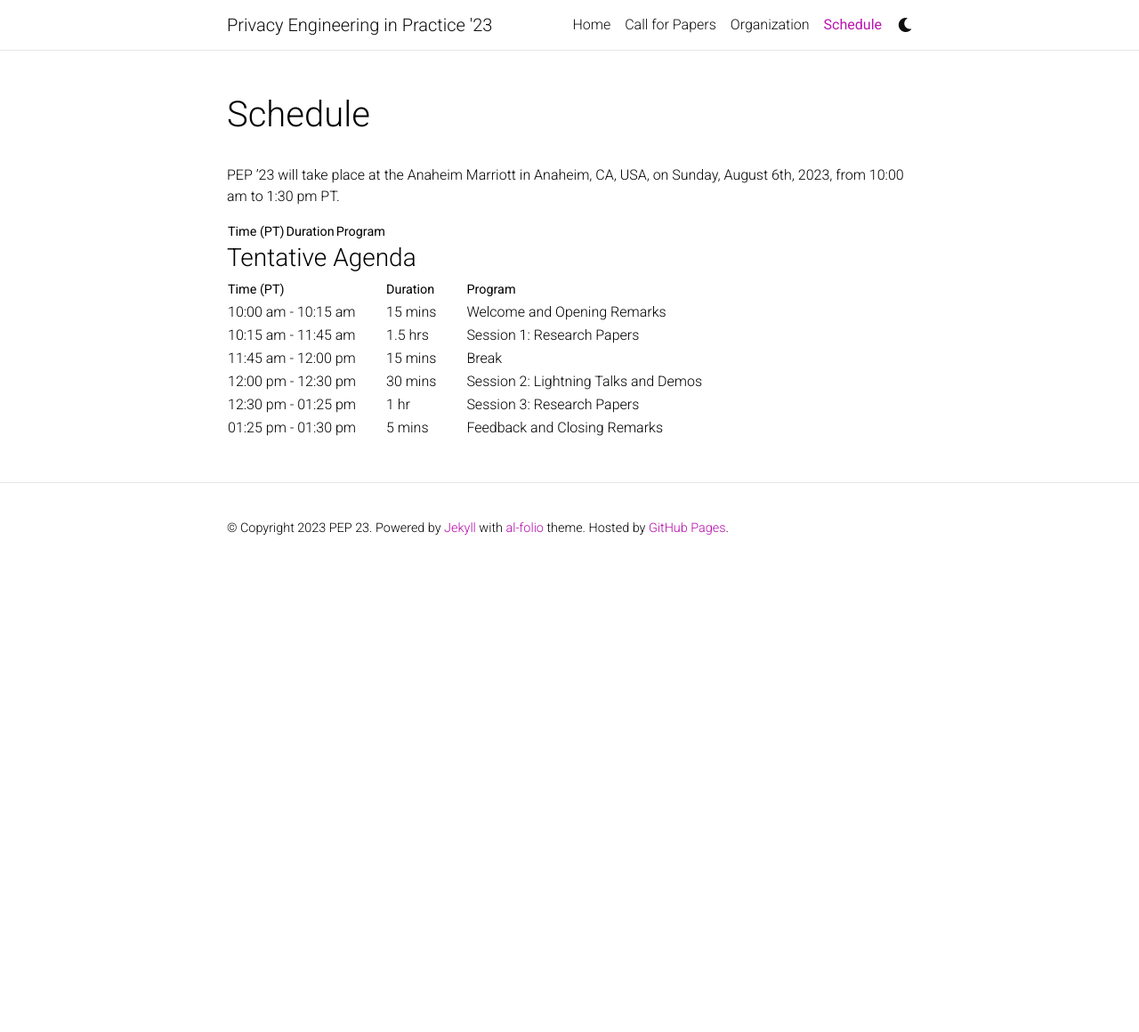
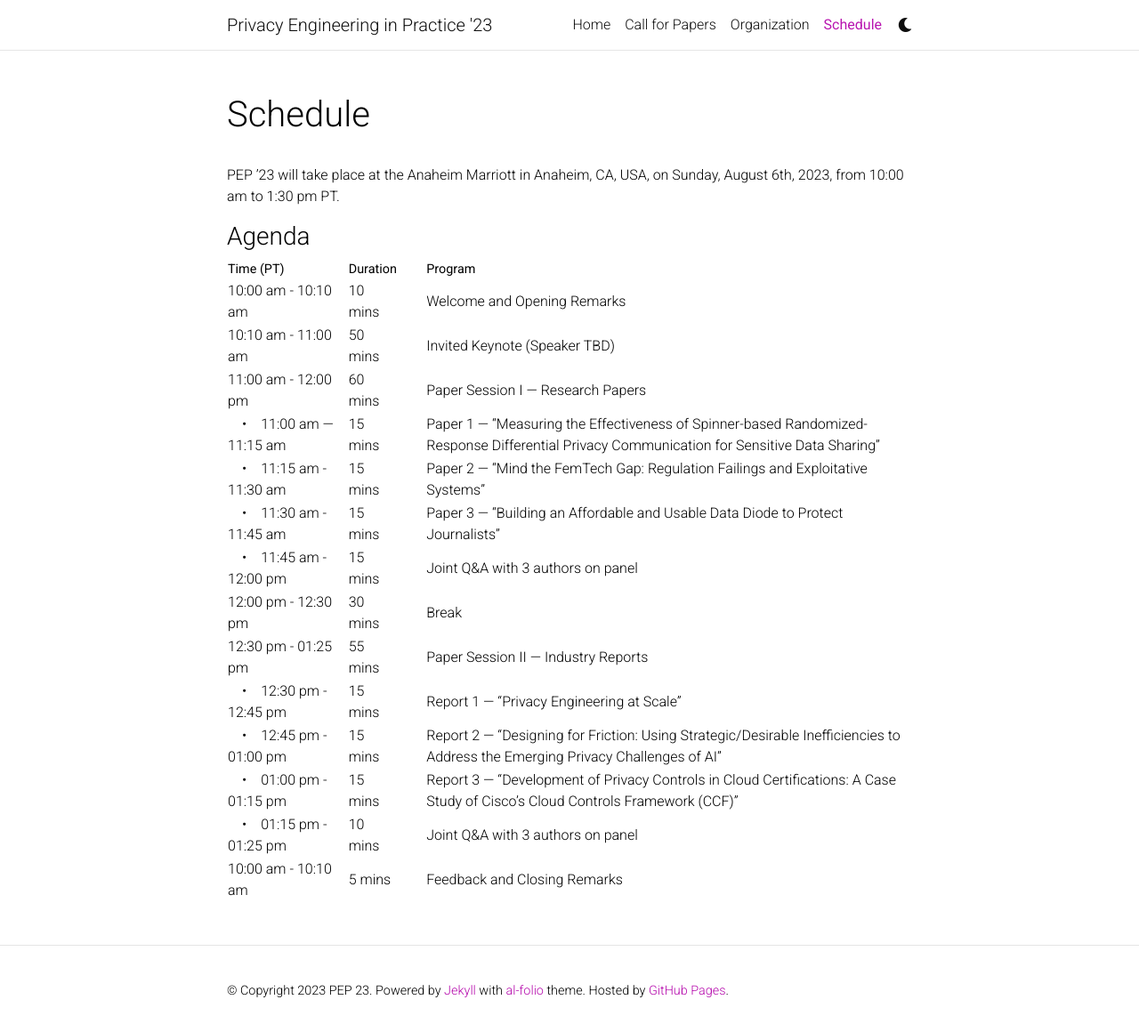
Before and after one commit to privacy-engineering/privacy-engineering.github.io, a Jekyll site: the page built from _pages/schedule.md, in a window 1280 px wide and 1165 px high. Shown: the top 1160 px of the window at 89% size. Built offline with Jekyll 4.4.1, drawn with Linux system fonts in a browser that asks for light colours; comment, search, counter and statistics services are not loaded; a style sheet for code colours, icons or effects is not loaded.

Commit message:
Update schedule.md

```diff
--- a/_pages/schedule.md
+++ b/_pages/schedule.md
@@ -10,25 +10,21 @@ nav_order: 3
 
 PEP ’23 will take place at the Anaheim Marriott in Anaheim, CA, USA, on Sunday, August 6th, 2023, from 10:00 am to 1:30 pm PT.
 
-<table
-  data-toggle="table"
-  data-url="{{ '/assets/json/schedule.json' | relative_url }}">
-  <thead>
-    <tr>
-      <th data-field="time">Time (PT)</th>
-      <th data-field="duration">Duration</th>
-      <th data-field="program">Program</th>
-    </tr>
-  </thead>
-</table>
-
-### Tentative Agenda
+### Agenda
 
 | Time (PT)&emsp;&emsp;  | Duration&emsp;&emsp; | Program |
 | --- | --- | --- |
-| 10:00 am - 10:15 am&emsp;&emsp;   | 15 mins&emsp;&emsp; | Welcome and Opening Remarks  |
-| 10:15 am - 11:45 am&emsp;&emsp;  | 1.5 hrs&emsp;&emsp; | Session 1: Research Papers   |
-| 11:45 am - 12:00 pm&emsp;&emsp; | 15 mins&emsp;&emsp; | Break | |
-| 12:00 pm - 12:30 pm&emsp;&emsp; | 30 mins&emsp;&emsp; | Session 2: Lightning Talks and Demos |
-| 12:30 pm - 01:25 pm&emsp;&emsp; | 1 hr&emsp;&emsp;    | Session 3: Research Papers  |
-| 01:25 pm - 01:30 pm&emsp;&emsp; | 5 mins&emsp;&emsp;  | Feedback and Closing Remarks  |
+| 10:00 am - 10:10 am&emsp;&emsp;                    | 10 mins&emsp;&emsp; | Welcome and Opening Remarks         |
+| 10:10 am - 11:00 am&emsp;&emsp;                    | 50 mins&emsp;&emsp; | Invited Keynote (Speaker TBD)       |
+| 11:00 am - 12:00 pm&emsp;&emsp;                    | 60 mins&emsp;&emsp; | Paper Session I — Research Papers   |
+| &emsp;&#8226;&emsp;11:00 am — 11:15 am&emsp;&emsp; | 15 mins&emsp;&emsp; | Paper 1 — "Measuring the Effectiveness of Spinner-based Randomized-Response Differential Privacy Communication for Sensitive Data Sharing" |
+| &emsp;&#8226;&emsp;11:15 am - 11:30 am&emsp;&emsp; | 15 mins&emsp;&emsp; | Paper 2 — "Mind the FemTech Gap: Regulation Failings and Exploitative Systems"  |
+| &emsp;&#8226;&emsp;11:30 am - 11:45 am&emsp;&emsp; | 15 mins&emsp;&emsp; | Paper 3 — "Building an Affordable and Usable Data Diode to Protect Journalists" |
+| &emsp;&#8226;&emsp;11:45 am - 12:00 pm&emsp;&emsp; | 15 mins&emsp;&emsp; | Joint Q&A with 3 authors on panel   |
+| 12:00 pm - 12:30 pm&emsp;&emsp;                    | 30 mins&emsp;&emsp; | Break                               |
+| 12:30 pm - 01:25 pm&emsp;&emsp;                    | 55 mins&emsp;&emsp; | Paper Session II — Industry Reports |
+| &emsp;&#8226;&emsp;12:30 pm - 12:45 pm&emsp;&emsp; | 15 mins&emsp;&emsp; | Report 1 — "Privacy Engineering at Scale" |
+| &emsp;&#8226;&emsp;12:45 pm - 01:00 pm&emsp;&emsp; | 15 mins&emsp;&emsp; | Report 2 — "Designing for Friction: Using Strategic/Desirable Inefficiencies to Address the Emerging Privacy Challenges of AI"  |
+| &emsp;&#8226;&emsp;01:00 pm - 01:15 pm&emsp;&emsp; | 15 mins&emsp;&emsp; | Report 3 — "Development of Privacy Controls in Cloud Certifications: A Case Study of Cisco’s Cloud Controls Framework (CCF)" |
+| &emsp;&#8226;&emsp;01:15 pm - 01:25 pm&emsp;&emsp; | 10 mins&emsp;&emsp; | Joint Q&A with 3 authors on panel   |
+| 10:00 am - 10:10 am&emsp;&emsp;                    | 5 mins&emsp;&emsp;  | Feedback and Closing Remarks        |
```
